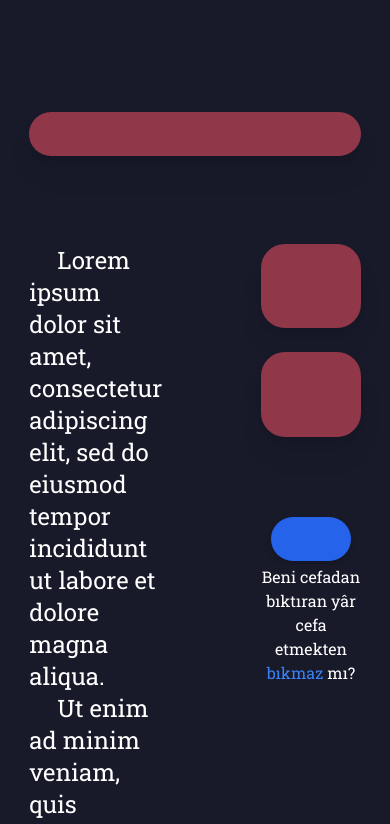
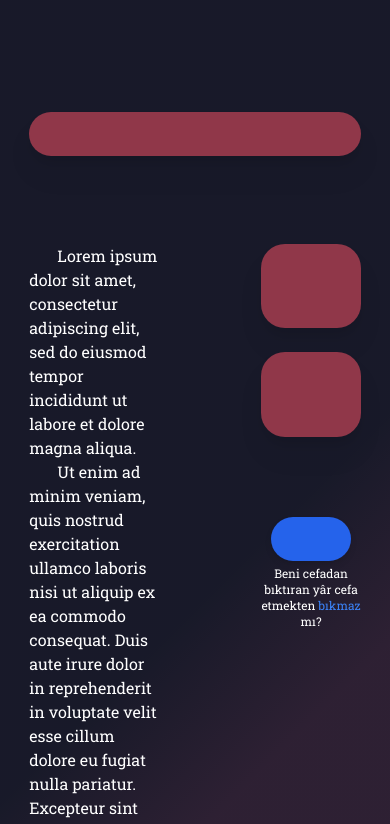
Before and after one commit to xdivayze/meralcord-og, a React (Create React App) app in the folder frontend/: page / in a window 390 px wide. Shown: the top 824 px of the page. Built offline with nearby package versions, Linux system fonts and the light colour scheme.

Commit message:
placeholder text added

```diff
--- a/frontend/src/Components/Home/SubmitButton.tsx
+++ b/frontend/src/Components/Home/SubmitButton.tsx
@@ -4,7 +4,7 @@ const SubmitButton = () => {
       <div className="w-1/2 flex flex-col items-center">
         <button className="w-[80%] h-11 bg-blue-600 rounded-3xl drop-shadow-md hover:drop-shadow-xl"></button>
       </div>
-      <div className="mt-1 text-white w-1/2 flex flex-col items-center font-roboto-slab text-center">
+      <div className="mt-1 text-white w-1/2 flex flex-col items-center font-roboto-slab text-center md:text-base text-xs">
         <p>
           Beni cefadan bıktıran yâr cefa etmekten <a className="text-blue-500 hover:text-blue-700" href="https://meral.club">bıkmaz</a> mı?
         </p>
--- a/frontend/src/Components/Home/TextSpace.tsx
+++ b/frontend/src/Components/Home/TextSpace.tsx
@@ -1,6 +1,6 @@
 const TextSpace = () => {
   return (
-    <div className="font-roboto-slab text-white text-2xl">
+    <div className="font-roboto-slab text-white  md:text-2xl text-base">
       <p className="indent-7" >Lorem ipsum dolor sit amet, consectetur adipiscing elit, sed do eiusmod tempor incididunt ut labore et dolore magna aliqua. </p>
       <p className="indent-7">Ut enim ad minim veniam, quis nostrud exercitation ullamco laboris nisi ut aliquip ex ea commodo consequat. Duis aute irure dolor in reprehenderit in voluptate velit esse cillum dolore eu fugiat nulla pariatur. Excepteur sint occaecat cupidatat non proident, sunt in culpa qui officia deserunt mollit anim id est laborum.</p>
     </div>
```
